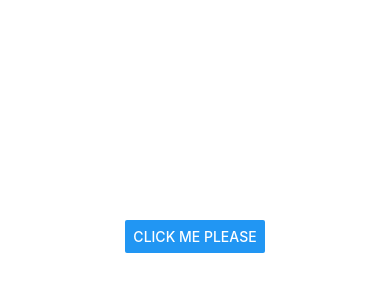
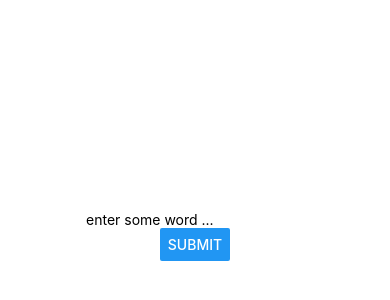
Before and after one commit to Karlsoninit/default_Linter, a React Native app in the folder rn-first-app/: screen / in a window 390 px wide. Shown: the part 186-486 px from the top of the page. Built offline with nearby package versions, Linux system fonts and the light colour scheme.

Commit message:
start diving inot the basic lessons 16 - 39

```diff
--- a/rn-first-app/App.js
+++ b/rn-first-app/App.js
@@ -1,5 +1,5 @@
-import React, { Component } from "react";
-import { StyleSheet, Text, View, Button } from "react-native";
+import React, { Component, useState } from "react";
+import { StyleSheet, Text, View, Button, TextInput } from "react-native";
 
 // export default function App() {
 //   return (
@@ -12,40 +12,74 @@ import { StyleSheet, Text, View, Button } from "react-native";
 //   );
 // }
 
-export default class App extends Component {
-  state = {
-    isOpen: false
+// export default class App extends Component {
+//   state = {
+//     isOpen: false
+//   };
+
+//   handlePress = () => {
+//     this.setState(({ isOpen }) => ({
+//       isOpen: !isOpen
+//     }));
+//   };
+//   render() {
+//     const { isOpen } = this.state;
+//     return (
+//       <View style={styles.container}>
+//         {isOpen && <Text style={styles.text}>work</Text>}
+//         <View>
+//           <Button title="click me please" onPress={this.handlePress} />
+//         </View>
+//       </View>
+//     );
+//   }
+// }
+
+// const styles = StyleSheet.create({
+//   container: {
+//     flex: 1,
+//     backgroundColor: "#fff",
+//     alignItems: "center",
+//     justifyContent: "center",
+//     color: "red"
+//   },
+//   text: {
+//     color: "red"
+//   }
+// });
+
+export default function App() {
+  const [enteredGoal, setEnteredGoal] = useState("");
+  const [tasks, setTasks] = useState([]);
+
+  const getValue = evt => {
+    setEnteredGoal(evt);
   };
 
-  handlePress = () => {
-    this.setState(({ isOpen }) => ({
-      isOpen: !isOpen
-    }));
+  const handleSubmit = () => {
+    console.log("handleSubmit");
+    if (enteredGoal !== "") {
+      setTasks([...tasks, enteredGoal]);
+    }
+    setEnteredGoal("");
   };
-  render() {
-    const { isOpen } = this.state;
-    return (
-      <View style={styles.container}>
-        {isOpen && (
-          <Text style={styles.text}>
-            Open up App.js to start working on your first app !
-          </Text>
-        )}
-        <Button title="click me please" onPress={this.handlePress} />
-      </View>
-    );
-  }
+  return (
+    <View
+      style={{
+        flex: 1,
+        justifyContent: "center",
+        alignItems: "center"
+      }}
+    >
+      <TextInput
+        placeholder="enter some word ..."
+        value={enteredGoal}
+        onChangeText={getValue}
+      />
+      <Button title="Submit" onPress={handleSubmit} />
+      {tasks.map((task, indx) => (
+        <Text key={indx}>{task}</Text>
+      ))}
+    </View>
+  );
 }
-
-const styles = StyleSheet.create({
-  container: {
-    flex: 1,
-    backgroundColor: "#fff",
-    alignItems: "center",
-    justifyContent: "center",
-    color: "red"
-  },
-  text: {
-    color: "red"
-  }
-});
```
